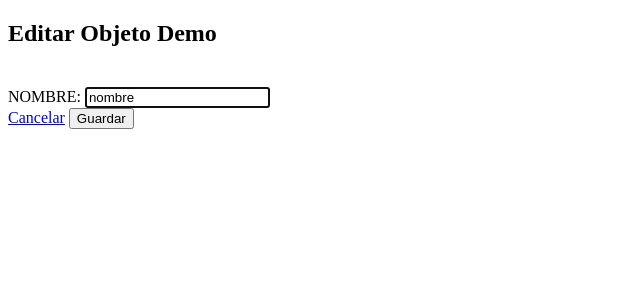
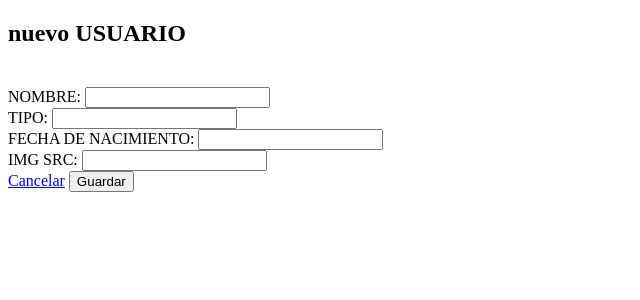
Before and after one commit to majocabr/leccionPHP, a PHP site: page /formularioDemonuevo.php in a window 1280 px wide. Shown: the top 300 px of the page, without its empty margins (0-640 px from the left). Run offline with PHP 8.4, Linux system fonts and the light colour scheme.

Commit message:
leccion cabrera2

```diff
--- a/formularioDemonuevo.php
+++ b/formularioDemonuevo.php
@@ -6,7 +6,7 @@ session_start();
 <html lang="es">
 	<head>
 		<meta charset ="utf-8">
-		<title> FORMULARIO demo guardar</title>
+		<title> FORMULARIO  guardar</title>
 	</head>
 <body>
 
@@ -17,20 +17,41 @@ session_start();
 </section>
 <aside>
 
-<h2>Editar Objeto Demo</h2>
+<h2>nuevo USUARIO</h2>
 <form id="contact-form" action="guardarDemo.php" method= "post">
 <div style="height: 20px;"></div>
 <div class="text-fieldsl">
 
 <div class="float-input">
-NOMBRE:	<input name="nombre" id="nombre" type="text" value="nombre"  autofocus required/>
+NOMBRE:	<input name="nombre" id="nombre" type="text" />
 <span><i class="fa fa-lock"></i></span>
 </div>
+<div class="float-input">
+TIPO:	 <input name="tipo" id="tipo" type="text" />
+<span><i class="fa fa-user"></i></span>
+</div>
+<div class="float-input">
+FECHA DE NACIMIENTO:	<input name="fecha_nacimiento" id="fecha_nacimiento" type="text" />
+<span><i class="fa fa-lock"></i></span>
+</div>
+<div class="float-input">
+IMG SRC:	 <input name="imgsrc" id="imgsrc" type="text"  />
+<span><i class="fa fa-user"></i></span>
+</div>
+
 <a href="index.php">Cancelar</a>
+
 <input type="submit" id="submit_save" class="main-button" value="Guardar"/>
 
 </div>
+
+
 </form>
+
+
+
+
+
 
 </aside>
 </body>
```
Also changed, not shown: guardarDemo.php (+7 -4 lines).
